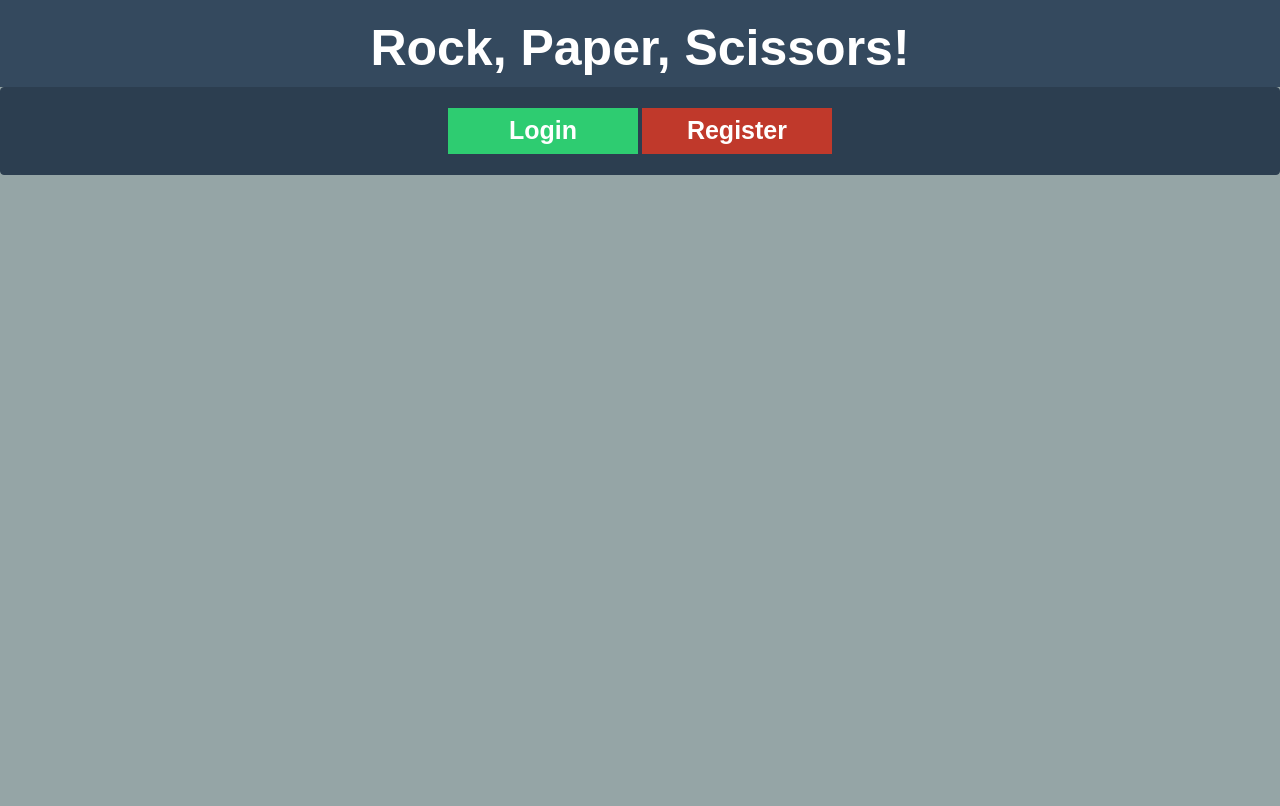
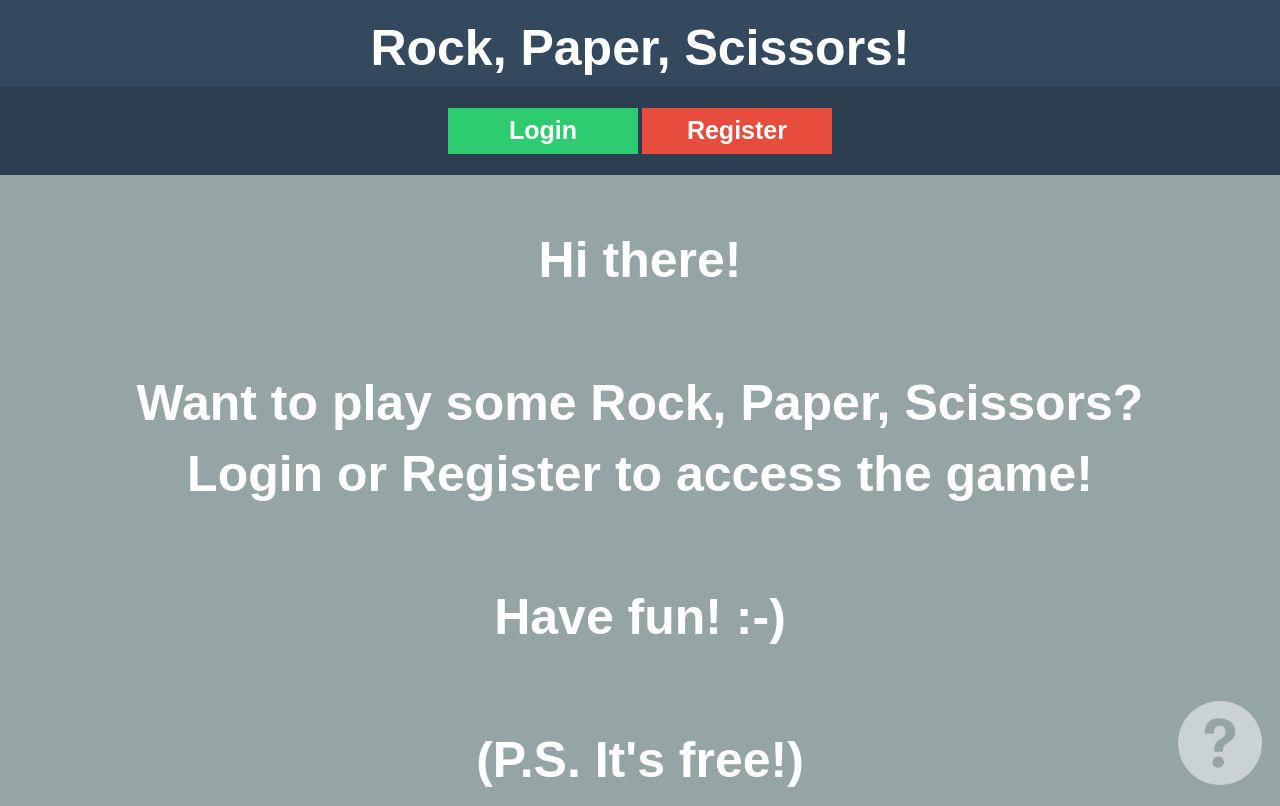
Before and after one commit to Reccy/college-rps_wadproject, a PHP site: page / in a window 1280 px wide. Before the commit the page ends 175 px from the top, so only its background shows below. Run offline with PHP 8.4, Linux system fonts and the light colour scheme; some libraries are stand-ins or nearby versions.

Commit message:
AM - Done work on welcome screen

```diff
--- a/client/css/customstyle.css
+++ b/client/css/customstyle.css
@@ -26,14 +26,17 @@ body{
 #header{
     background-color:#34495e;
     border-color:#34495e;
-    border-radius:0;
-    margin-bottom:0;
 }
 
 /* Top Menu */
 #top-menu{
     background-color:#2c3e50;
     border-color:#2c3e50;
+}
+
+.menu-bar{
+    border-radius:0;
+    margin-bottom:0;
 }
 
 /* Menu Button */
@@ -58,6 +61,39 @@ body{
     background-color: #2ecc71;
 }
 
+.b-green:hover{
+    background-color: #27ae60;
+}
+
 .b-red{
+    background-color: #e74c3c;
+}
+
+.b-red:hover{
     background-color: #c0392b;
 }
+
+/* Miscellaneous CSS */
+
+#intro-text{
+    color:white;
+    text-align:center;
+    margin-top:50px;
+    font-size:50px;
+}
+
+#help-icon{
+    position:fixed;
+    bottom:15px;
+    right:-10px;
+    opacity:0.5;
+}
+
+#help-icon:hover{
+    cursor:pointer;
+    opacity:1;
+}
+
+#help-icon-img{
+    width:75%;
+}
--- a/client/index.html
+++ b/client/index.html
@@ -8,7 +8,9 @@
         <link href="css/customstyle.css" rel="stylesheet">
     </head>
     <body>
-        <div id="header" class="navbar navbar-default">
+
+      <!-- Header -->
+      <div id="header" class="menu-bar navbar navbar-default">
         <div class="container-fluid">
           <!-- Brand and toggle get grouped for better mobile display -->
           <div id="title-container" class="navbar-header">
@@ -16,7 +18,7 @@
           </div>
         </div><!-- /.container-fluid -->
       </div>
-        <div id="top-menu" class="navbar navbar-default">
+      <div id="top-menu" class="menu-bar navbar navbar-default">
         <div class="container-fluid">
           <!-- Brand and toggle get grouped for better mobile display -->
           <div id="title-container" class="navbar-header">
@@ -26,6 +28,15 @@
         </div><!-- /.container-fluid -->
       </div>
 
+      <!-- Body -->
+      <div>
+        <p id="intro-text">Hi there!<br><br>Want to play some Rock, Paper, Scissors?<br>Login or Register to access the game!<br><br>Have fun! :-)<br><br>(P.S. It's free!)</p>
+      </div>
+
+      <!-- Footer -->
+      <a id="help-icon"><img id="help-icon-img" src="img/helpicon.png"></img></a>
+
+      <!-- Scripts -->
       <!-- jQuery (necessary for Bootstrap's JavaScript plugins) -->
       <script src="https://ajax.googleapis.com/ajax/libs/jquery/1.11.3/jquery.min.js"></script>
       <!-- Include all compiled plugins (below), or include individual files as needed -->
```
Also changed, not shown: client/img/helpicon.png (added). Lines whose indentation alone changed are shown as unchanged.
